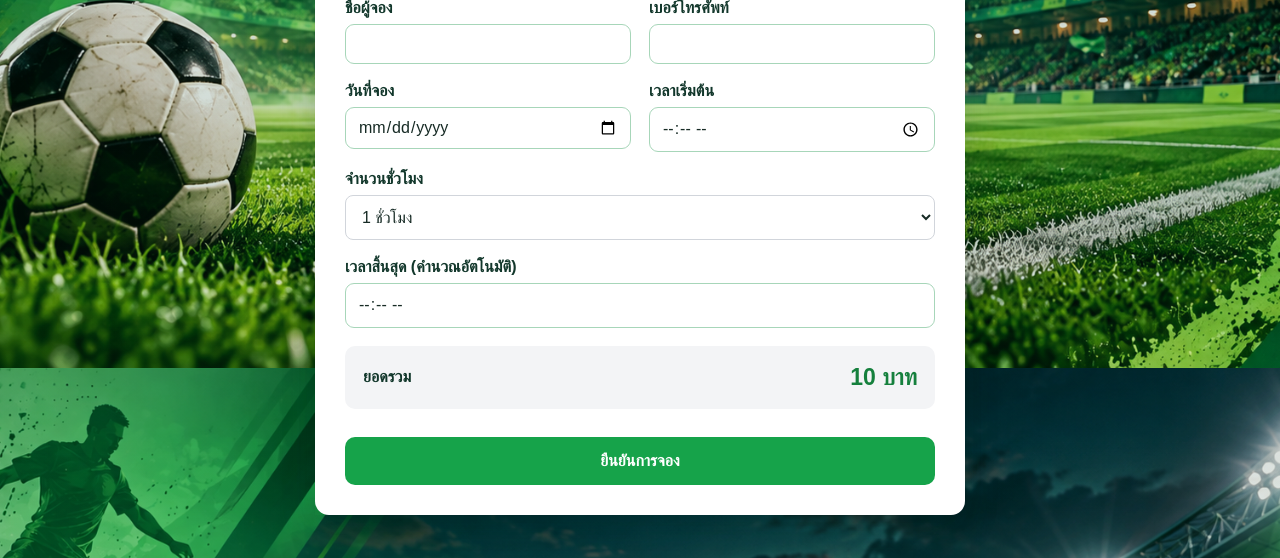
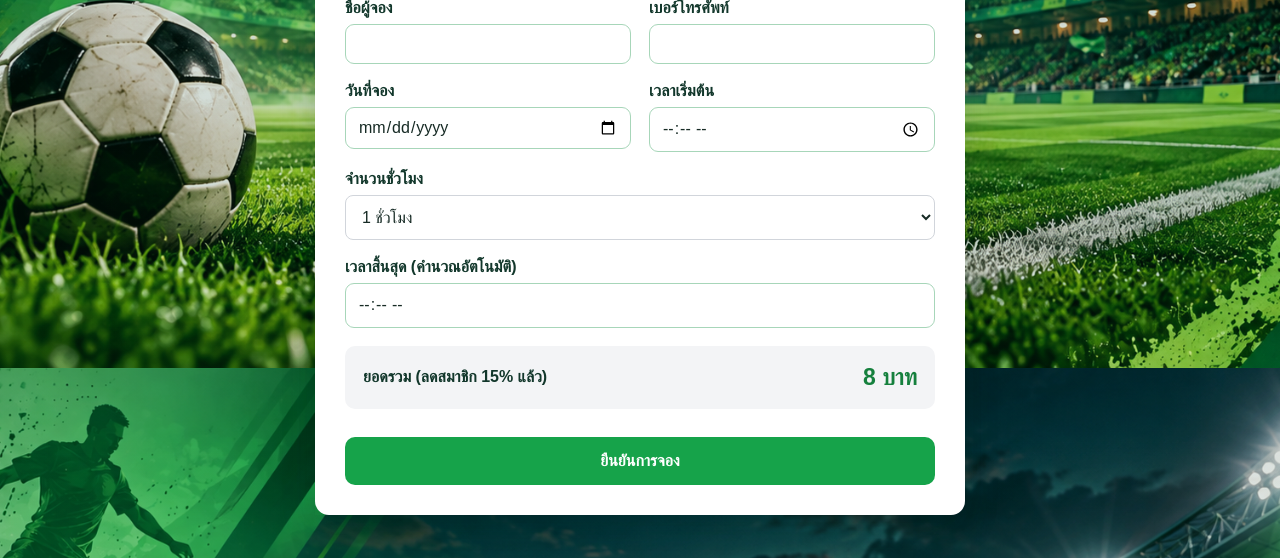
Before and after one commit to kotfly101-blip/football-booking-platform, a Flask app: page /book/1 in a window 1280 px wide. Shown: the part 432-990 px from the top of the page. Run offline with Flask 3, Linux system fonts and the light colour scheme; the visitor is signed in with stand-in values (Sample User, id 1); tables that the repository leaves empty hold one stand-in row (values such as "Sample post").

Commit message:
Add 15 percent member booking discount

```diff
--- a/app/routes/__init__.py
+++ b/app/routes/__init__.py
@@ -163,6 +163,8 @@ def book_field(field_id):
     field = db.get_or_404(FootballField, field_id)
     if not field.is_active:
         abort(404, 'สนามนี้ยังไม่เปิดให้จอง')
+    user_id = session.get('user_id')
+    is_member = bool(user_id and db.session.get(User, user_id))
     if request.method == 'POST':
         if not valid_csrf('book_field_csrf'):
             abort(400, 'คำขอไม่ถูกต้อง กรุณาโหลดหน้าใหม่')
@@ -197,7 +199,7 @@ def book_field(field_id):
             booking = Booking(
                 field_id=field_id, customer_name=customer_name, phone=phone,
                 booking_date=booking_date, start_time=start_time,
-                end_time=end_dt.time(), total_price=field.price_per_hour * hours,
+                end_time=end_dt.time(), total_price=(field.price_per_hour * hours * (100 - (15 if is_member else 0))) // 100,
                 status='confirmed',
             )
             db.session.add(booking)
@@ -214,7 +216,7 @@ def book_field(field_id):
         except Exception:
             db.session.rollback()
             raise
-    return render_template('booking.html', field=field, csrf_token=csrf_for('book_field_csrf'))
+    return render_template('booking.html', field=field, is_member=is_member, csrf_token=csrf_for('book_field_csrf'))
 
 
 @main.route('/booking/success/<int:booking_id>')
--- a/app/templates/booking.html
+++ b/app/templates/booking.html
@@ -132,7 +132,7 @@
     <h1>จอง {{ field.name }}</h1>
 
     <div class="field-info">
-      <div id="fieldPrice" data-price="{{ field.price_per_hour }}" hidden></div>
+      <div id="fieldPrice" data-price="{{ field.price_per_hour }}" data-member-discount="{{ 15 if is_member else 0 }}" hidden></div>
       <p>ประเภท: {{ field.field_type }}</p>
       <div class="field-price">
         {{ "{:,.0f}".format(field.price_per_hour) }}
@@ -187,7 +187,7 @@
       </div>
 
       <div class="total-box full-width">
-        <strong>ยอดรวม</strong>
+        <strong>ยอดรวม{% if is_member %} (ลดสมาชิก 15% แล้ว){% endif %}</strong>
         <span class="total-price" id="totalPrice">
           -
         </span>
@@ -211,10 +211,12 @@
     const fieldPrice = document.getElementById("fieldPrice");
 
     const pricePerHour = Number(fieldPrice.dataset.price);
+    const discountPercent = Number(fieldPrice.dataset.memberDiscount);
 
     function updateBooking() {
       const hours = Number(hoursSelect.value);
-      const total = pricePerHour * hours;
+      const originalTotal = pricePerHour * hours;
+      const total = Math.floor(originalTotal * (100 - discountPercent) / 100);
 
       totalPrice.textContent =
         total.toLocaleString("th-TH", {
```
